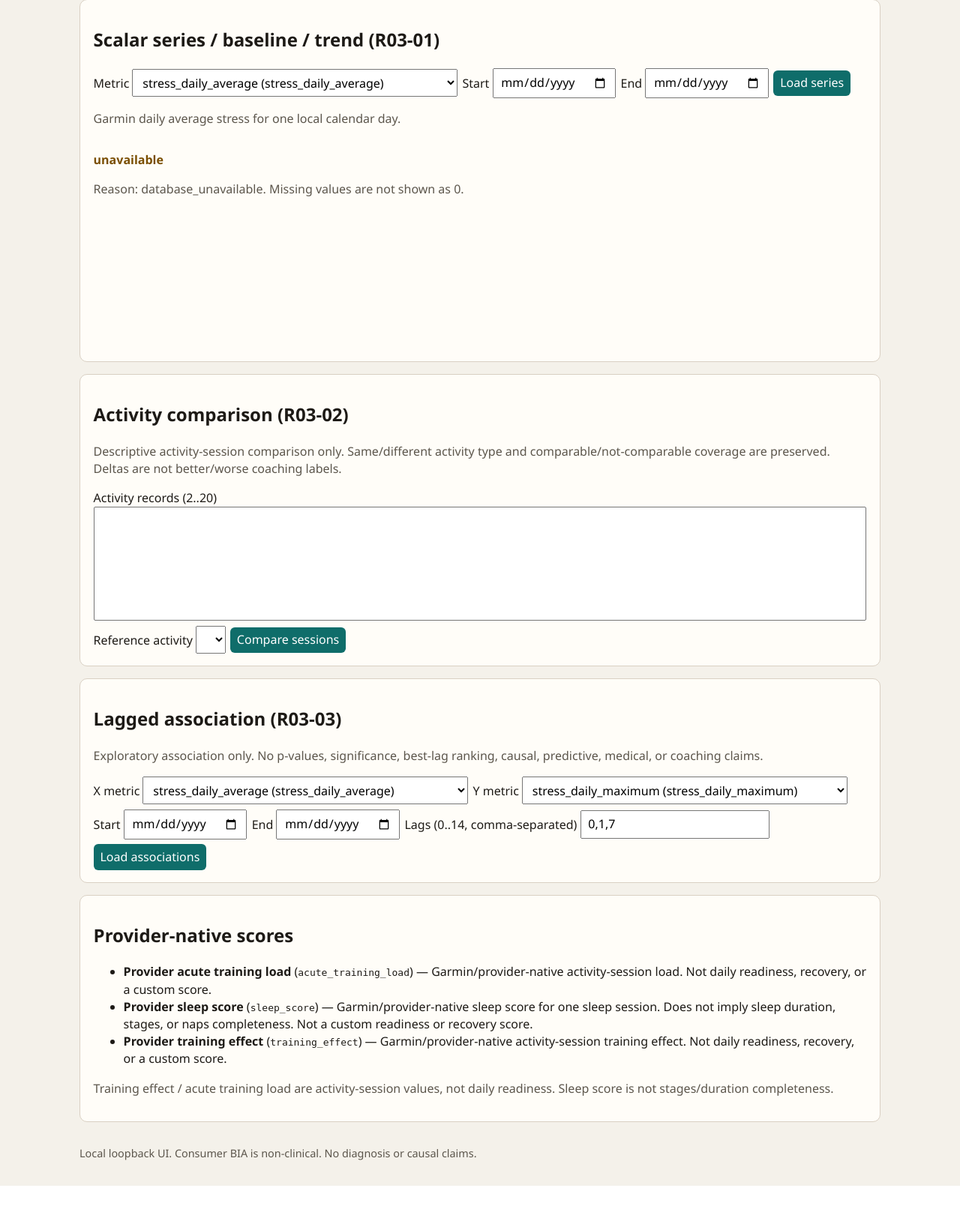
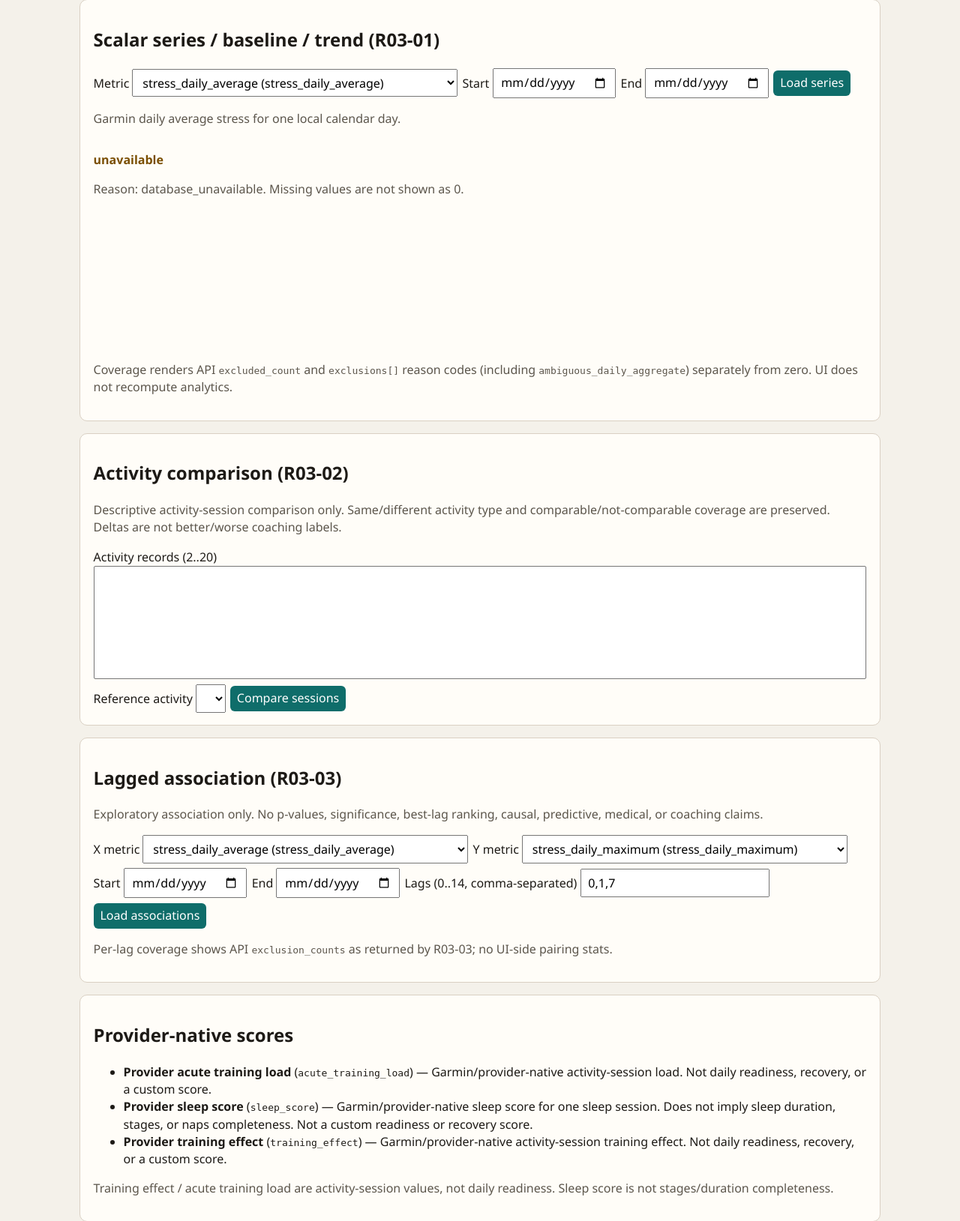
Before and after one commit to LTstripes/Health-Check, a FastAPI app: page /garmin in a window 1280 px wide. Shown: the part 659-2288 px from the top of the page at 75% size. Before the commit the page ends 2241 px from the top, so only its background shows below. Run offline with FastAPI, Linux system fonts and the light colour scheme; lists and menus that the app fills with data are empty; parts of the project's set-up code (start-up, migrations or seed data) failed here and were passed over; some libraries are stand-ins or nearby versions.

Commit message:
fix(web): surface Garmin exclusion reasons in dashboard UI
Render API excluded_count/exclusions and lag exclusion_counts so
ambiguous_daily_aggregate stays visibly distinct from zero without
recomputing R03 analytics in the browser.

```diff
--- a/src/healthcheck/web/static/dashboard.css
+++ b/src/healthcheck/web/static/dashboard.css
@@ -100,4 +100,16 @@ button:disabled { background: #8aa8a7; cursor: not-allowed; }
   background: #f7e6c8;
   color: var(--unavailable);
 }
+/* Excluded / ambiguous_daily_aggregate must stay visually distinct from zero. */
+.status-chip.excluded {
+  background: #f3d6d6;
+  color: var(--unavailable);
+}
+.status-chip.ambiguous_daily_aggregate {
+  background: #efc4c4;
+  border: 1px solid #b85c5c;
+  color: #7a1f1f;
+  font-weight: 600;
+}
+.exclusion-list { margin: 0.35rem 0 0 1rem; }
 .garmin-table td.code { font-family: ui-monospace, Consolas, monospace; font-size: 0.85rem; }
--- a/src/healthcheck/web/static/garmin_dashboard.js
+++ b/src/healthcheck/web/static/garmin_dashboard.js
@@ -368,6 +368,27 @@
     );
 
     const availability = series.availability || {};
+    const exclusions = availability.exclusions || [];
+    const exclusionItems = exclusions
+      .map(function (item) {
+        const reason = item.reason_code || "excluded";
+        const chipClass =
+          reason === "ambiguous_daily_aggregate"
+            ? "status-chip ambiguous_daily_aggregate excluded"
+            : "status-chip excluded";
+        const datePart = item.analytic_date ? " @ " + item.analytic_date : "";
+        const detailPart = item.detail ? " — " + item.detail : "";
+        return (
+          '<li><span class="' +
+          chipClass +
+          '">' +
+          escapeHtml(reason) +
+          "</span>" +
+          escapeHtml(datePart + detailPart) +
+          "</li>"
+        );
+      })
+      .join("");
     setHtml(
       "series-coverage",
       "<p><strong>Coverage</strong></p><ul>" +
@@ -377,6 +398,8 @@
         (availability.usable_count ?? "unavailable") +
         ", zero=" +
         (availability.zero_count ?? "unavailable") +
+        ", excluded=" +
+        (availability.excluded_count ?? "unavailable") +
         ", missing=" +
         (availability.missing_count ?? "unavailable") +
         ", null=" +
@@ -388,16 +411,33 @@
         ", not_computable=" +
         (availability.not_computable_count ?? "unavailable") +
         "</li>" +
+        "<li>Exclusions (API reason codes; ambiguous is not zero): " +
+        (exclusions.length
+          ? "count=" +
+            (availability.excluded_count ?? exclusions.length) +
+            "<ul class=\"exclusion-list\">" +
+            exclusionItems +
+            "</ul>"
+          : "none") +
+        "</li>" +
         "<li>Point statuses: " +
         points
           .slice(0, 40)
           .map(function (point) {
+            const reason =
+              point.status === "excluded" && point.exclusion_reason
+                ? ":" + point.exclusion_reason
+                : "";
+            const chipClass =
+              point.status === "excluded" && point.exclusion_reason === "ambiguous_daily_aggregate"
+                ? "status-chip excluded ambiguous_daily_aggregate"
+                : "status-chip " + escapeHtml(point.status || "");
             return (
-              '<span class="status-chip ' +
-              escapeHtml(point.status || "") +
+              '<span class="' +
+              chipClass +
               '">' +
-              escapeHtml((point.analytic_date || "?") + ":" + (point.status || "unknown")) +
-              (point.status === "zero" ? "=0" : point.value === null || point.value === undefined ? "" : "") +
+              escapeHtml((point.analytic_date || "?") + ":" + (point.status || "unknown") + reason) +
+              (point.status === "zero" ? "=0" : "") +
               "</span>"
             );
           })
@@ -547,6 +587,12 @@
         (coverage.candidate_x_count ?? "unavailable") +
         ", y=" +
         (coverage.candidate_y_count ?? "unavailable") +
+        ", zero_x=" +
+        (coverage.zero_x_participation_count ?? "unavailable") +
+        ", zero_y=" +
+        (coverage.zero_y_participation_count ?? "unavailable") +
+        "; exclusion_counts=" +
+        formatExclusionCounts(coverage.exclusion_counts) +
         "</td><td class=\"muted\">" +
         escapeHtml(lag.reason || "") +
         "</td></tr>";
@@ -559,6 +605,30 @@
       "result-identity",
       (body.algorithm || "?") + " / " + (body.rule_version || "?") + " / " + (body.result_hash || "?")
     );
+  }
+
+
+  function formatExclusionCounts(counts) {
+    if (!counts || typeof counts !== "object") return "none";
+    const keys = Object.keys(counts);
+    if (!keys.length) return "none";
+    return keys
+      .map(function (key) {
+        const chipClass =
+          key.indexOf("ambiguous") >= 0
+            ? "status-chip ambiguous_daily_aggregate excluded"
+            : "status-chip excluded";
+        return (
+          '<span class="' +
+          chipClass +
+          '">' +
+          escapeHtml(key) +
+          "=" +
+          escapeHtml(String(counts[key])) +
+          "</span>"
+        );
+      })
+      .join(" ");
   }
 
   function formatAvailable(block, whenAvailable) {
--- a/src/healthcheck/web/templates/garmin.html
+++ b/src/healthcheck/web/templates/garmin.html
@@ -81,6 +81,7 @@
   <div id="series-chart" class="chart" aria-label="Garmin scalar series chart"></div>
   <div id="series-summary"></div>
   <div id="series-coverage"></div>
+  <p class="muted">Coverage renders API <code>excluded_count</code> and <code>exclusions[]</code> reason codes (including <code>ambiguous_daily_aggregate</code>) separately from zero. UI does not recompute analytics.</p>
 </section>
 
 <section class="card">
@@ -137,6 +138,7 @@
     <button type="submit">Load associations</button>
   </form>
   <div id="lag-result"></div>
+  <p class="muted">Per-lag coverage shows API <code>exclusion_counts</code> as returned by R03-03; no UI-side pairing stats.</p>
 </section>
 
 <section class="card">
```
Also changed, not shown: tests/test_garmin_query_dashboard.py (+162 -0 lines).
